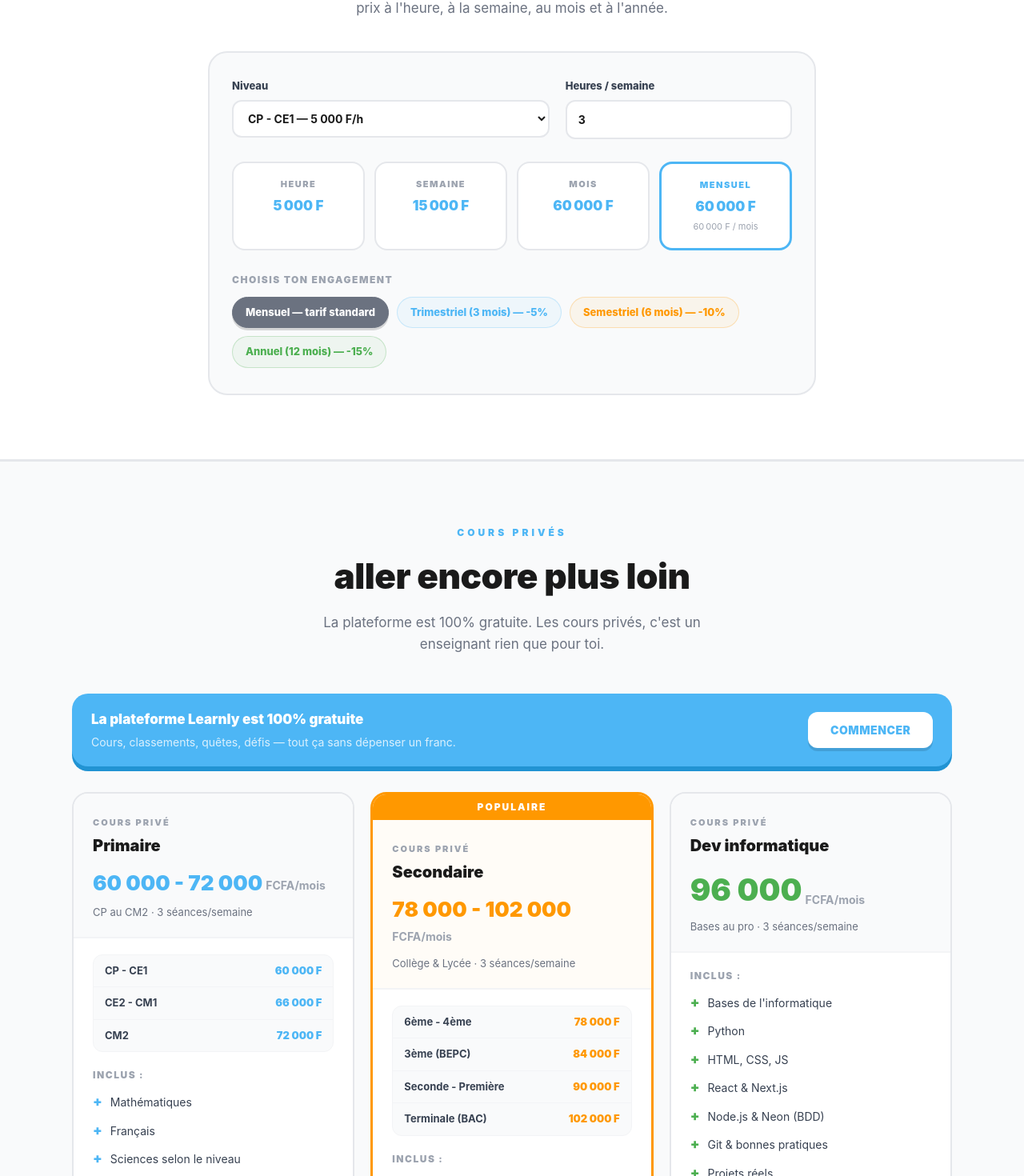
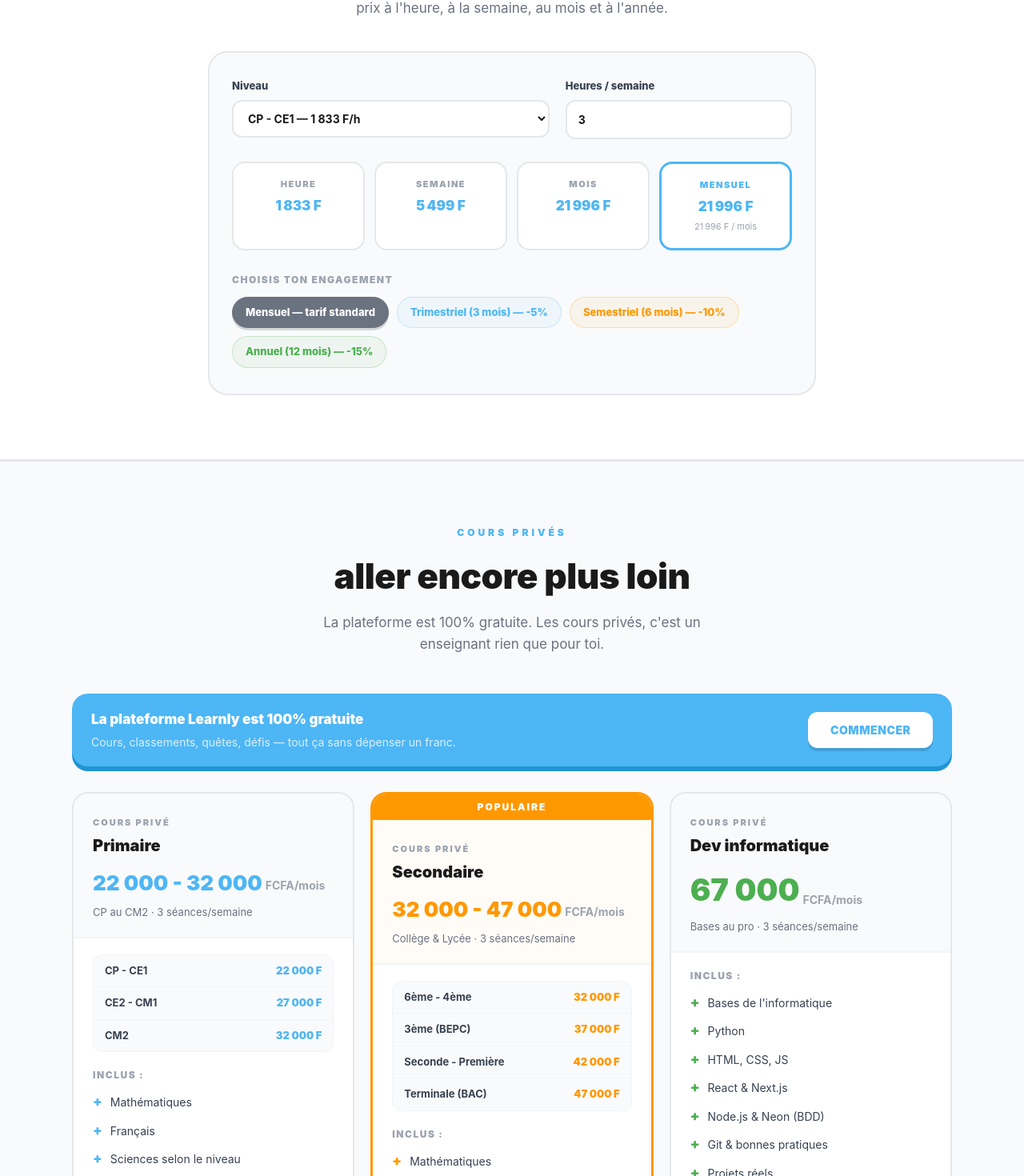
Before and after one commit to YO3CODER/Site-de-Learnly, a Next.js app: page / in a window 1280 px wide. Shown: the part 6576-8046 px from the top of the page at 80% size. Built offline with nearby package versions, Linux system fonts and the light colour scheme.

Commit message:
Mise à jour

```diff
--- a/app/page.tsx
+++ b/app/page.tsx
@@ -605,14 +605,14 @@ export default function Home() {
               <div>
                 <label htmlFor="sim-level" style={{ display: "block", fontWeight: 800, fontSize: 13, color: "#374151", marginBottom: 8 }}>Niveau</label>
                 <select id="sim-level" style={{ width: "100%", padding: "12px 14px", borderRadius: 12, border: "2px solid #e5e7eb", fontSize: 14, fontWeight: 700, color: "#1a1a1a", background: "#fff" }}>
-                  <option value="5000">CP - CE1 — 5 000 F/h</option>
-                  <option value="5500">CE2 - CM1 — 5 500 F/h</option>
-                  <option value="6000">CM2 — 6 000 F/h</option>
-                  <option value="6500">6ème - 4ème — 6 500 F/h</option>
-                  <option value="7000">3ème (BEPC) — 7 000 F/h</option>
-                  <option value="7500">Seconde - Première — 7 500 F/h</option>
-                  <option value="8500">Terminale (BAC) — 8 500 F/h</option>
-                  <option value="8000">Dev informatique — 8 000 F/h</option>
+                  <option value="1833">CP - CE1 — 1 833 F/h</option>
+                  <option value="2250">CE2 - CM1 — 2 250 F/h</option>
+                  <option value="2667">CM2 — 2 667 F/h</option>
+                  <option value="2667">6ème - 4ème — 2 667 F/h</option>
+                  <option value="3083">3ème (BEPC) — 3 083 F/h</option>
+                  <option value="3500">Seconde - Première — 3 500 F/h</option>
+                  <option value="3917">Terminale (BAC) — 3 917 F/h</option>
+                  <option value="5600">Dev informatique — 5 600 F/h</option>
                 </select>
               </div>
               <div>
@@ -693,27 +693,27 @@ export default function Home() {
             {[
               {
                 level: "Primaire",
-                priceRange: "60 000 - 72 000",
+                priceRange: "22 000 - 32 000",
                 color: "#4db6f5", shadow: "#2193d3",
                 sub: "CP au CM2 · 3 séances/semaine",
                 levels: [
-                  { name: "CP - CE1", price: "60 000" },
-                  { name: "CE2 - CM1", price: "66 000" },
-                  { name: "CM2", price: "72 000" },
+                  { name: "CP - CE1", price: "22 000" },
+                  { name: "CE2 - CM1", price: "27 000" },
+                  { name: "CM2", price: "32 000" },
                 ],
                 features: ["Mathématiques", "Français", "Sciences selon le niveau", "Fiches de cours modernes", "Learnly : jeux, défis & quiz", "Exercices adaptés au niveau de l'élève", "Enseignant dédié", "Suivi personnalisé", "Rapport mensuel aux parents détaillé"],
                 popular: false,
               },
               {
                 level: "Secondaire",
-                priceRange: "78 000 - 102 000",
+                priceRange: "32 000 - 47 000",
                 color: "#ff9800", shadow: "#e65100",
                 sub: "Collège & Lycée · 3 séances/semaine",
                 levels: [
-                  { name: "6ème - 4ème", price: "78 000" },
-                  { name: "3ème (BEPC)", price: "84 000" },
-                  { name: "Seconde - Première", price: "90 000" },
-                  { name: "Terminale (BAC)", price: "102 000" },
+                  { name: "6ème - 4ème", price: "32 000" },
+                  { name: "3ème (BEPC)", price: "37 000" },
+                  { name: "Seconde - Première", price: "42 000" },
+                  { name: "Terminale (BAC)", price: "47 000" },
                 ],
                 features: ["Mathématiques", "Français", "Sciences selon le niveau", "Fiches de cours modernes", "Learnly : jeux, défis & quiz", "Exercices adaptés au niveau de l'élève", "Enseignant dédié", "Suivi personnalisé", "Rapport mensuel aux parents détaillé", "Corrections illimitées"],
                 popular: true,
@@ -721,7 +721,7 @@ export default function Home() {
               {
                 level: "Dev informatique",
                 priceRange: null,
-                price: "96 000",
+                price: "67 000",
                 color: "#4caf50", shadow: "#2e7d32",
                 sub: "Bases au pro · 3 séances/semaine",
                 levels: null,
@@ -857,7 +857,7 @@ export default function Home() {
             </div>
             {[
               { title: "Plateforme", links: ["Fonctionnalités", "Cours disponibles", "Classement", "Quêtes"] },
-              { title: "Cours privés", links: ["Primaire — dès 60 000 FCFA", "Secondaire — dès 78 000 FCFA", "Dev — 96 000 FCFA", "Nous contacter"] },
+              { title: "Cours privés", links: ["Primaire — dès 22 000 FCFA", "Secondaire — dès 32 000 FCFA", "Dev — 67 000 FCFA", "Nous contacter"] },
               { title: "Support", links: ["FAQ", "Contact", "Confidentialité", "CGU"] },
             ].map(({ title, links }) => (
               <div key={title}>
```
